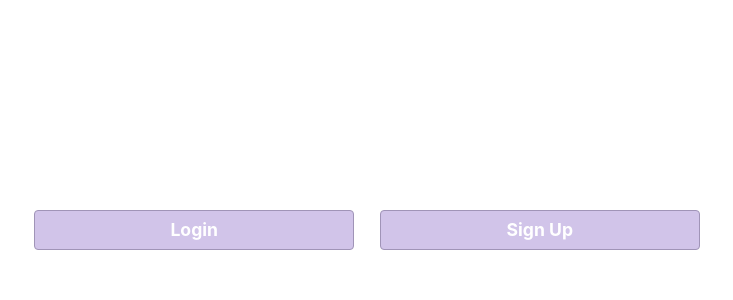
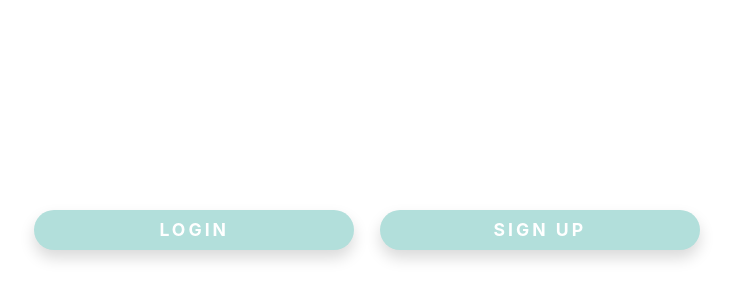
Before and after one commit to shannon-heh/winterbreak, a React (Create React App) app in the folder app/: page /landing in a window 1280 px wide. Shown: the part 170-470 px from the top of the page, without its empty margins (273-1006 px from the left). Built offline with nearby package versions, Linux system fonts and the light colour scheme.

Commit message:
button styling, image uploader boilerplate

```diff
--- a/app/package.json
+++ b/app/package.json
@@ -15,6 +15,7 @@
     "react-bootstrap": "^1.4.0",
     "react-bootstrap-date-picker": "^5.1.0",
     "react-dom": "^17.0.1",
+    "react-images-upload": "^1.2.8",
     "react-router-dom": "^5.2.0",
     "react-scripts": "4.0.1",
     "web-vitals": "^0.2.4"
--- a/app/src/App.css
+++ b/app/src/App.css
@@ -1,4 +1,14 @@
 .App {
+}
+
+:root {
+    --white: #ffffff;
+    --pri-color-main: #b2dfdb;
+    --pri-color-dark: #80cbc4;
+    --pri-color-light: #e5ffff;
+    --sec-color-main: #b3e5fc;
+    --sec-color-dark: #82b3c9;
+    --sec-color-light: #e6ffff;
 }
 
 /* NAVBAR */
@@ -68,14 +78,12 @@ div#creation-status {
 
 #login-submit,
 #signup-submit {
-    /* needs to be properly vertically centered */
     margin: auto;
     margin-top: 2vw;
+    margin-bottom: 2vw;
     width: 25%;
     font-size: 1.1em;
     font-weight: 650;
-    background-color: #d1c4e9;
-    border-color: #a094b7;
 }
 
 #login-button,
@@ -87,8 +95,6 @@ div#creation-status {
     display: block;
     font-size: 1.1em;
     font-weight: 650;
-    background-color: #d1c4e9;
-    border-color: #a094b7;
 }
 
 /* LANDING PAGE */
@@ -106,3 +112,40 @@ div#creation-status {
 #landing-buttons #signup-button {
     margin-left: 1vw;
 }
+
+/* BUTTON STYLING */
+button.btn {
+    letter-spacing: 3px;
+    text-transform: uppercase;
+    height: 40px;
+    border: none;
+    border-radius: 40px;
+    background-color: var(--pri-color-main);
+    color: var(--white);
+    box-shadow: 0px 8px 15px #00000026;
+    transition: all 0.25s ease 0s;
+    cursor: pointer;
+    outline: none;
+}
+
+button.btn:hover {
+    background-color: var(--pri-color-dark);
+    color: var(--white);
+    box-shadow: 0px 15px 20px var(--pri-color-light);
+    color: #fff;
+    transform: translateY(-3px);
+}
+
+button.btn:focus {
+    background-color: var(--pri-color-dark);
+    color: var(--white);
+}
+
+button.btn:active {
+    background-color: var(--pri-color-light);
+    color: var(--white);
+}
+
+button.btn:disabled {
+    background-color: var(--pri-color-main);
+}
--- a/app/src/Login.js
+++ b/app/src/Login.js
@@ -61,8 +61,8 @@ export function Login() {
             (res) => {
                 localStorage.setItem("isLoggedIn", true);
                 localStorage.setItem("profile", JSON.stringify(res.data));
-                localStorage.setItem("username", JSON.stringify(res.data['username']));
-                localStorage.setItem("password", JSON.stringify(res.data['password']));
+                localStorage.setItem("username", JSON.stringify(res.data["username"]));
+                localStorage.setItem("password", JSON.stringify(res.data["password"]));
                 history.push(paths.home);
             },
             (error) => {
--- a/app/src/Profile.js
+++ b/app/src/Profile.js
@@ -1,7 +1,25 @@
+import ImageUploader from "react-images-upload";
+
 /* Profile provides user profile functionality on /p/profile */
 export function Profile() {
-
     let profile = localStorage.getItem("profile");
 
-    return <div>{profile}</div>;
+    const onUpload = (picture) => {
+        console.log(picture);
+    };
+
+    return (
+        <div id="profile">
+            <ImageUploader
+                withIcon={false}
+                buttonText="Choose images"
+                onChange={onUpload}
+                imgExtension={[".jpg", ".png"]}
+                maxFileSize={10000000}
+                label="Max file size: 10MB, Accepted: .jpg, .png"
+                singleImage={true}
+            />
+            <div>{profile}</div>
+        </div>
+    );
 }
--- a/app/src/SignUp.js
+++ b/app/src/SignUp.js
@@ -156,7 +156,7 @@ export function SignUp() {
         <div id="signup-form">
             {isLoggedIn() ? history.push(paths.home) : null}
             <Form onSubmit={handleSubmit} className="needs-validation">
-               <table>
+                <table>
                     <tr>
                         <td className="left-col">
                             <Form.Group>
```
Also changed, not shown: 1 other file (tests, documents, lock files or other folders).
